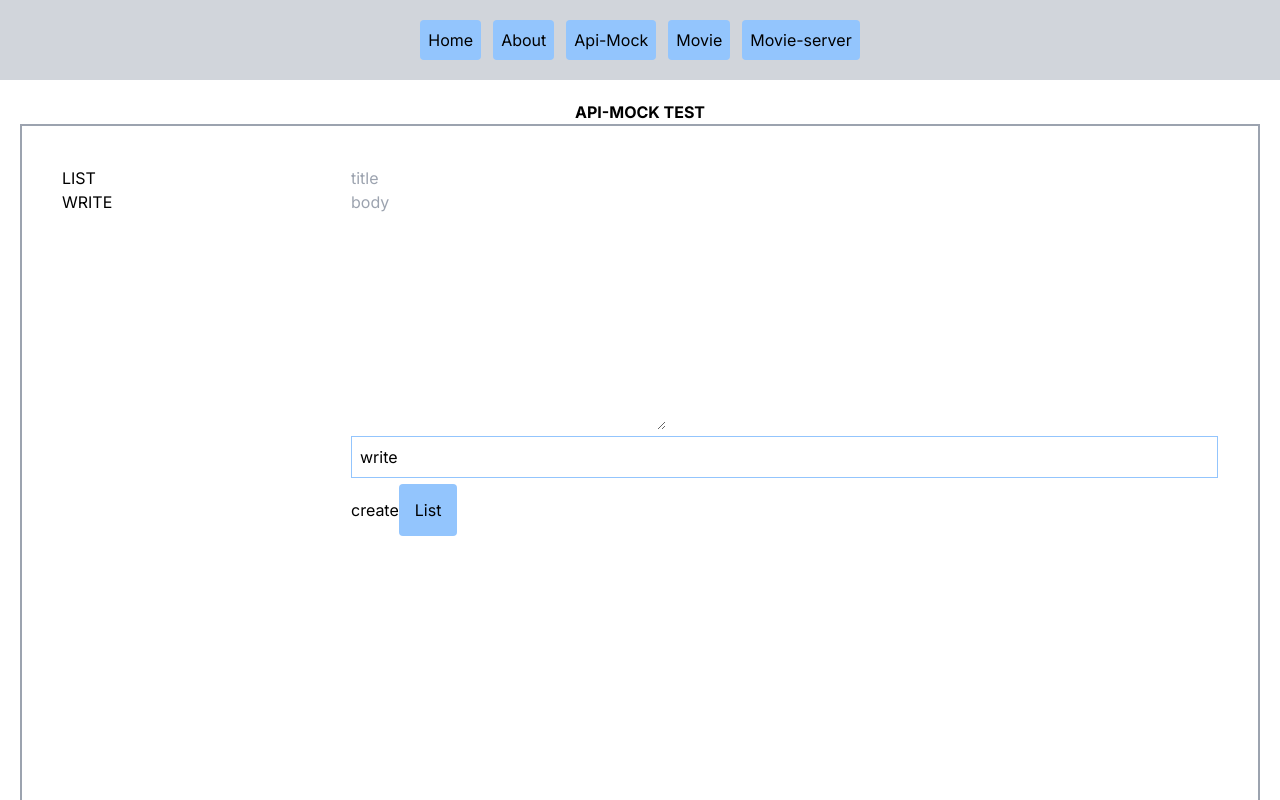
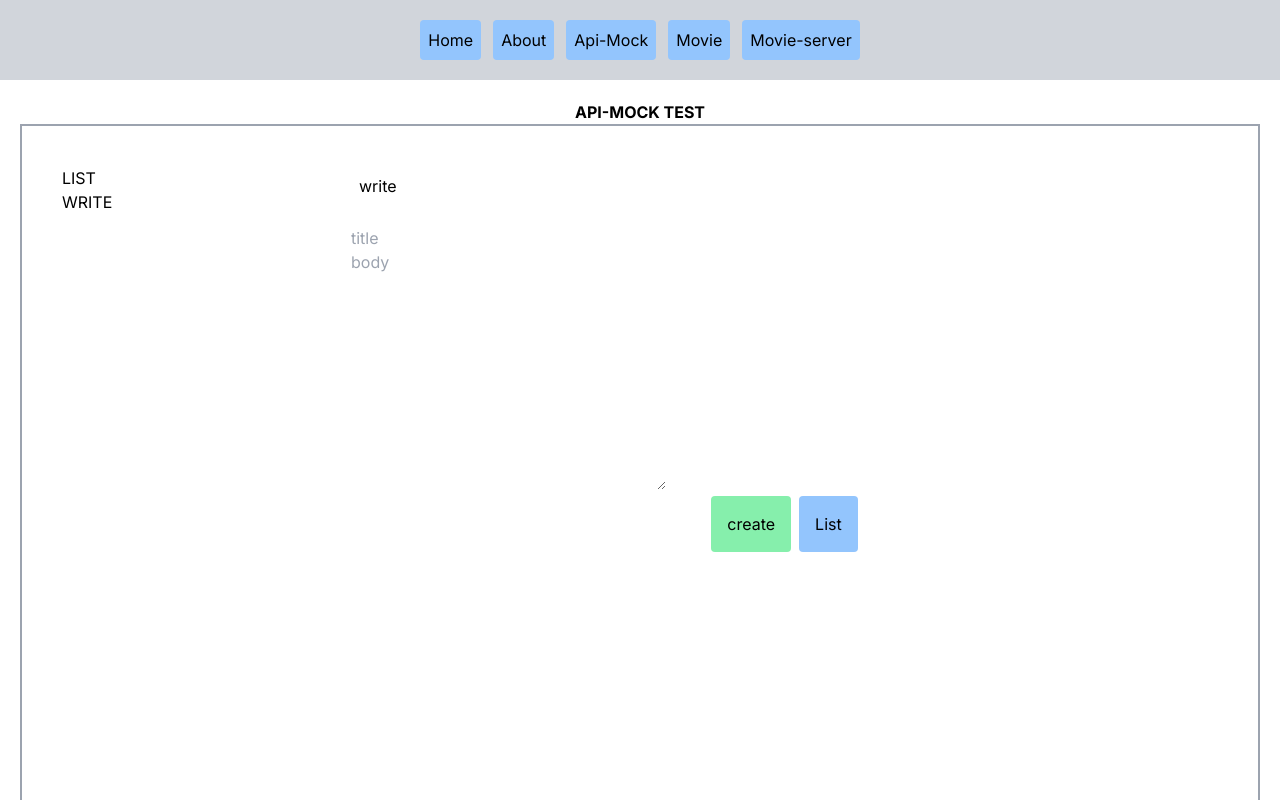
Before and after one commit to dioneuty/nextjs-test, a Next.js app: page /api-mock/write in a window 1280 px wide. Shown: the top 800 px of the page. Built offline with nearby package versions, Linux system fonts and the light colour scheme.

Commit message:
api-목업 생성 화면, 상세 화면 생성 글 생성 이후 새로고침

```diff
--- a/app/(pages)/api-mock/[id]/page.tsx
+++ b/app/(pages)/api-mock/[id]/page.tsx
@@ -18,7 +18,7 @@ export default async function Detail({params}:any) {
             </div>
             <div className={`flex justify-center gap-1`}>
                 <Link href={`/api-mock`} className={`p-4 bg-blue-300 rounded`}>List</Link>
-                <Link href={`/api-mock`} className={`p-4 bg-blue-300 rounded`}>Delete</Link>
+                <Link href={`/api-mock`} className={`p-4 bg-red-300 rounded`}>Delete</Link>
             </div>
         </>
     );
--- a/app/(pages)/api-mock/write/page.tsx
+++ b/app/(pages)/api-mock/write/page.tsx
@@ -28,15 +28,17 @@ export default function Write() {
                     //router.refresh();
                 })
         }}>
+            <div className={`mb-5 p-2`}>
+                write
+            </div>
             <p>
                 <input type="text" name="title" placeholder='title'/>
             </p>
             <textarea name="body" cols="30" rows="10" placeholder="body"></textarea>
-            <div className={`mb-5 border border-blue-300 p-2`}>
-                write
+            <div className={`flex justify-center gap-2`}>
+                <input type="submit" className={`p-4 bg-green-300 rounded`} value={`create`}/>
+                <Link href={`/api-mock`} className={`p-4 bg-blue-300 rounded`}>List</Link>
             </div>
-            <input type="submit" value={`create`}/>
-            <Link href={`/api-mock`} className={`p-4 bg-blue-300 rounded`}>List</Link>
         </form>
     );
 }
```
